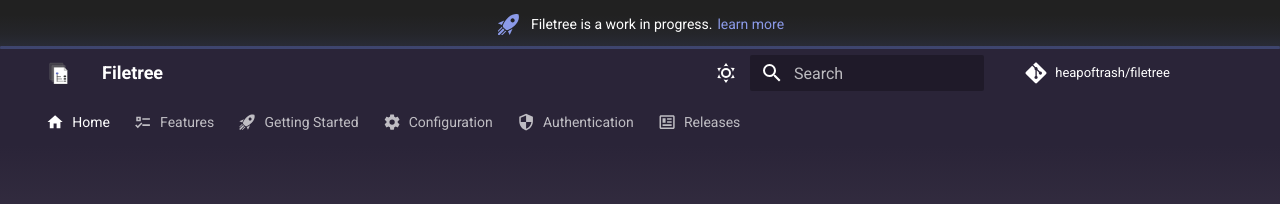
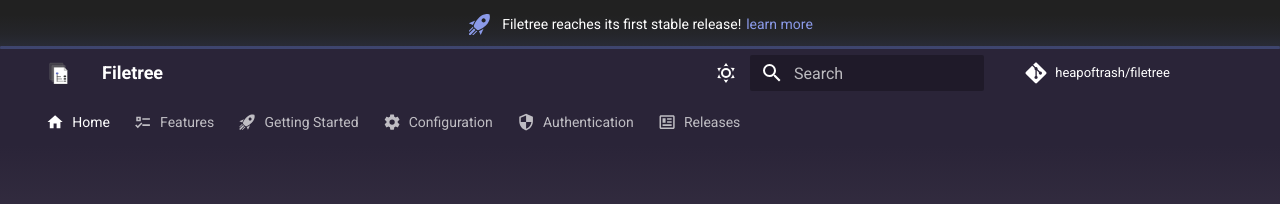
Before and after one commit to heapoftrash/filetree, an MkDocs documentation site: the page built from docs/index.md, in a window 1280 px wide and 900 px high. Shown: the top 204 px of the window. Built offline with MkDocs 1.6.1 and Material for MkDocs 9.7.7, drawn with Linux system fonts in a browser that asks for light colours; comment, search, counter and statistics services are not loaded.

Commit message:
docs: announce first stable release on docs

```diff
--- a/mkdocs.yml
+++ b/mkdocs.yml
@@ -86,9 +86,9 @@ extra:
       link: https://github.com/heapoftrash/filetree
       name: GitHub
   announce:
-    title: Filetree is a work in progress.
+    title: Filetree reaches its first stable release!
     icon: material/rocket-launch
-    link: https://github.com/heapoftrash/filetree
+    link: https://heapoftrash.github.io/filetree/blog/2026/11/20/v1-0-0/
 
 plugins:
   - search
```
